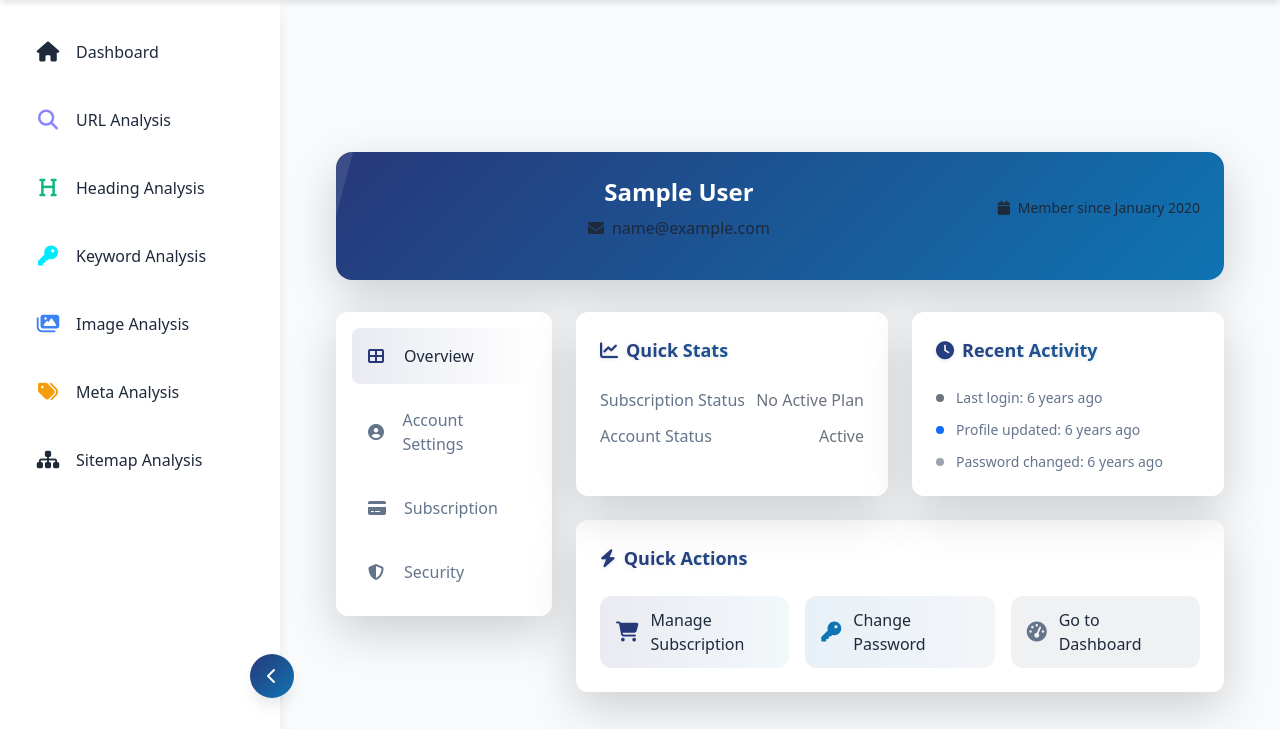
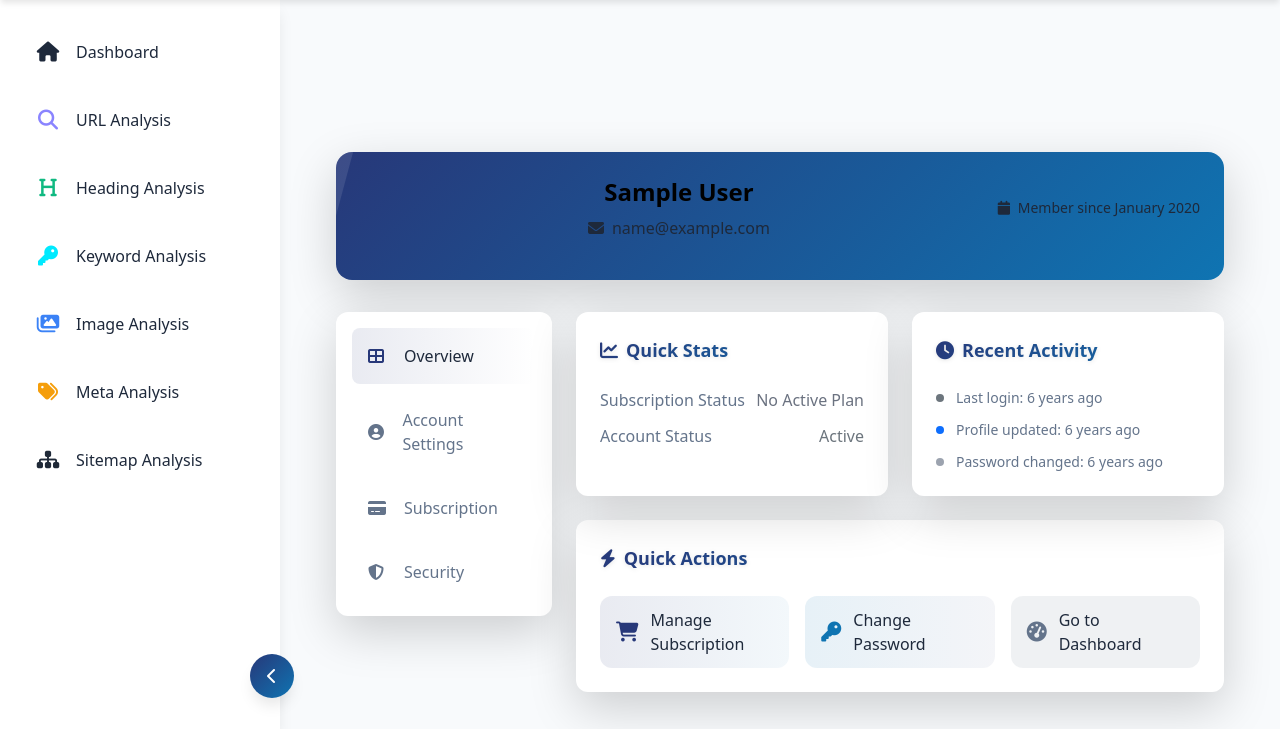
Before and after one commit to Callince/seo, a Flask app: page /profile in a window 1280 px wide. Shown: the part 70-799 px from the top of the page. Run offline with Flask 3, Linux system fonts and the light colour scheme; a user stored in the database is signed in; tables that the repository leaves empty hold one stand-in row (values such as "Sample post"); some libraries are stand-ins or nearby versions.

Commit message:
Change profile header text color from white to black
Co-Authored-By: Claude Opus 4.6 (1M context) <noreply@anthropic.com>

```diff
--- a/templates/profile.html
+++ b/templates/profile.html
@@ -18,8 +18,8 @@
 
                     <!-- User Info - Centered on mobile, flex-grow on desktop -->
                     <div class="text-center sm:text-left sm:flex-grow order-1 sm:order-none">
-                        <h1 class="text-xl sm:text-2xl font-bold text-white mb-2 sm:mb-1">{{ user.name|title }}</h1>
-                        <p class="text-white/80 flex items-center justify-center">
+                        <h1 class="text-xl sm:text-2xl font-bold text-black mb-2 sm:mb-1">{{ user.name|title }}</h1>
+                        <p class="text-black/80 flex items-center justify-center">
                             <i class="fas fa-envelope mr-2"></i>{{ user.company_email }}
 
                         </p>
@@ -30,12 +30,12 @@
                         {% if active_subscription %}
                             {% set sub, plan = active_subscription %}
                             <div class="mb-2">
-                                <span class="inline-block bg-blue-500 text-white text-xs sm:text-sm font-medium px-2 sm:px-3 py-1 rounded-full">
+                                <span class="inline-block bg-blue-500 text-black text-xs sm:text-sm font-medium px-2 sm:px-3 py-1 rounded-full">
                                     <i class="fas fa-crown mr-1"></i>{{ plan.plan }} Plan
                                 </span>
                             </div>
                         {% endif %}
-                        <p class="text-xs sm:text-sm text-white/80">
+                        <p class="text-xs sm:text-sm text-black/80">
                             <i class="fas fa-calendar mr-1"></i>
                             Member since {% if user.created_at %}{{ user.created_at.strftime('%B %Y') }}{% else %}N/A{% endif %}
                         </p>
```
